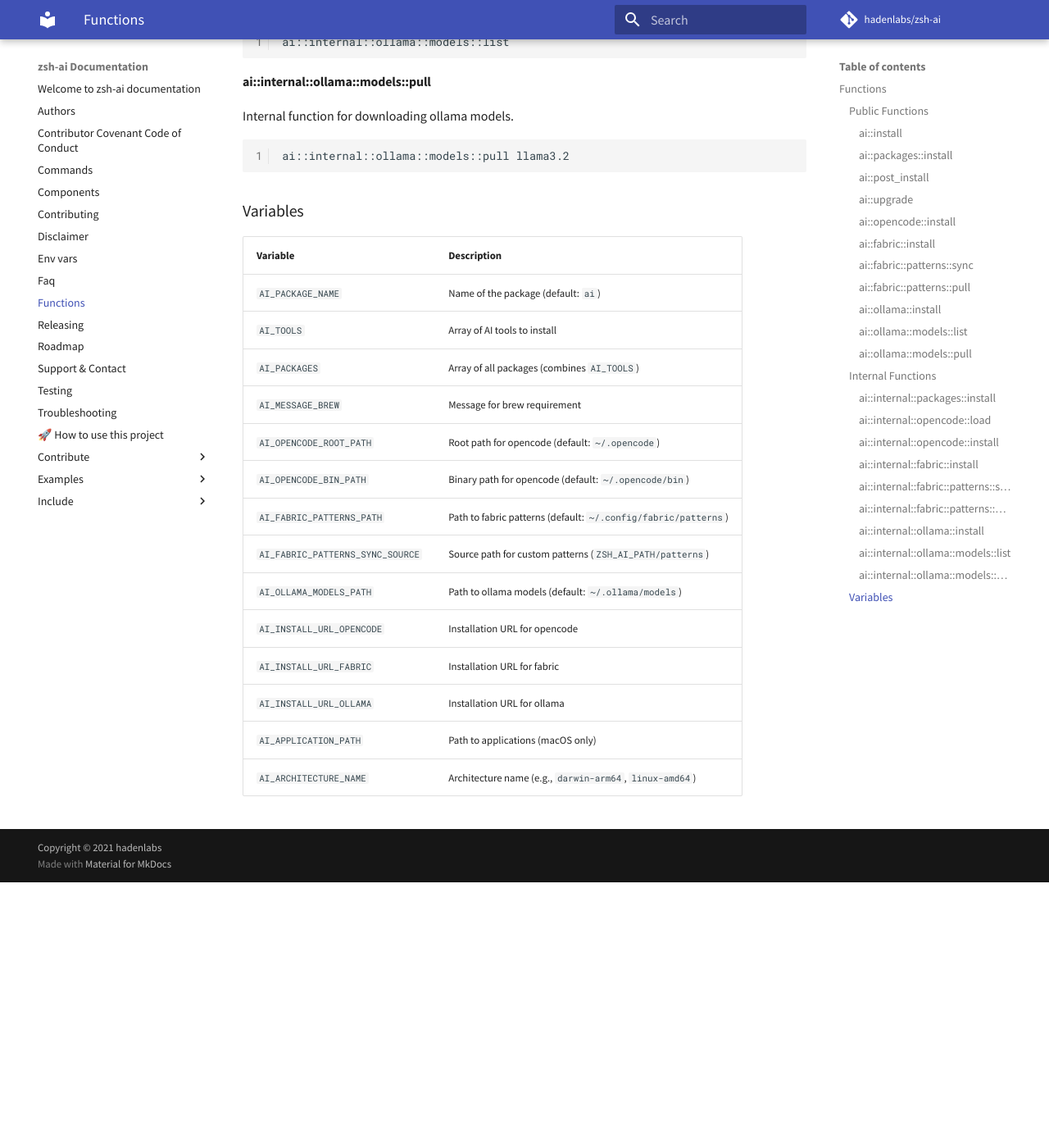
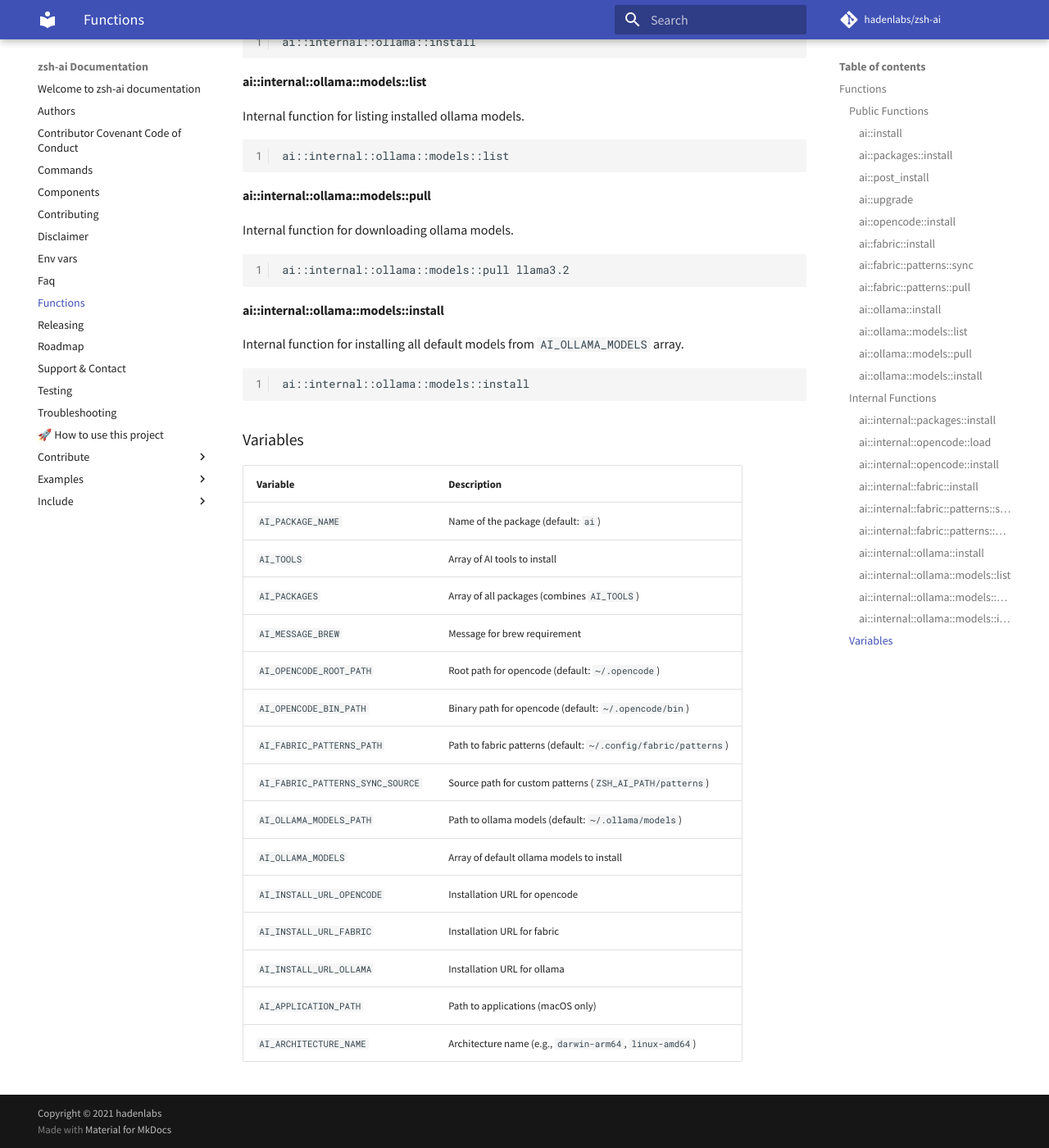
Before and after one commit to hadenlabs/zsh-ai, an MkDocs documentation site: the page built from docs/functions.md, in a window 1280 px wide and 1400 px high, scrolled down 3018 px. Shown: the whole window at 82% size. Built offline with MkDocs 1.6.1 and Material for MkDocs 9.7.7, drawn with Linux system fonts in a browser that asks for light colours; comment, search, counter and statistics services are not loaded; before the commit the page ends 4094 px from its top, so only the background shows below that; some of the changed text lies outside the part shown.

Commit message:
feat ✨ (ai): implement function download models (#5)
Signed-off-by: Luis Mayta <luis@hadenlabs.com>

````diff
--- a/docs/functions.md
+++ b/docs/functions.md
@@ -98,6 +98,14 @@
 ai::ollama::models::pull mistral
 ```
 
+#### ai::ollama::models::install
+
+Install all default models defined in `AI_OLLAMA_MODELS` array.
+
+```bash
+ai::ollama::models::install
+```
+
 ### Internal Functions
 
 #### ai::internal::packages::install
@@ -172,6 +180,14 @@
 ai::internal::ollama::models::pull llama3.2
 ```
 
+#### ai::internal::ollama::models::install
+
+Internal function for installing all default models from `AI_OLLAMA_MODELS` array.
+
+```bash
+ai::internal::ollama::models::install
+```
+
 ### Variables
 
 | Variable                         | Description                                                    |
@@ -185,6 +201,7 @@
 | `AI_FABRIC_PATTERNS_PATH`        | Path to fabric patterns (default: `~/.config/fabric/patterns`) |
 | `AI_FABRIC_PATTERNS_SYNC_SOURCE` | Source path for custom patterns (`ZSH_AI_PATH/patterns`)       |
 | `AI_OLLAMA_MODELS_PATH`          | Path to ollama models (default: `~/.ollama/models`)            |
+| `AI_OLLAMA_MODELS`               | Array of default ollama models to install                      |
 | `AI_INSTALL_URL_OPENCODE`        | Installation URL for opencode                                  |
 | `AI_INSTALL_URL_FABRIC`          | Installation URL for fabric                                    |
 | `AI_INSTALL_URL_OLLAMA`          | Installation URL for ollama                                    |
````
Also changed, not shown: 6 other files.
